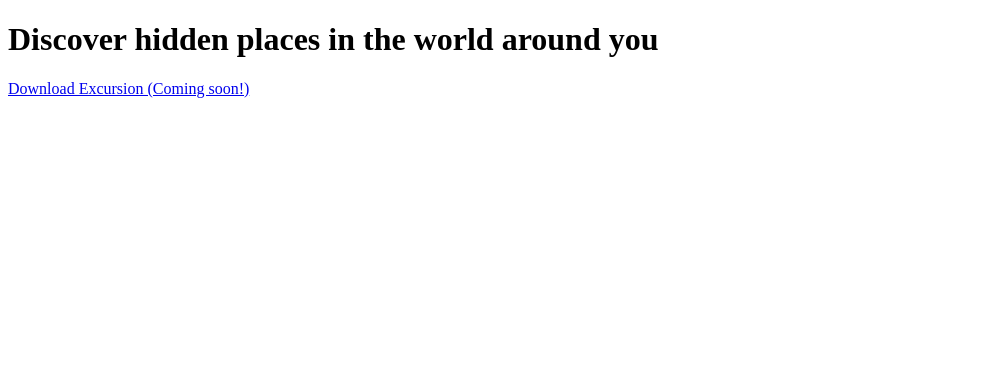
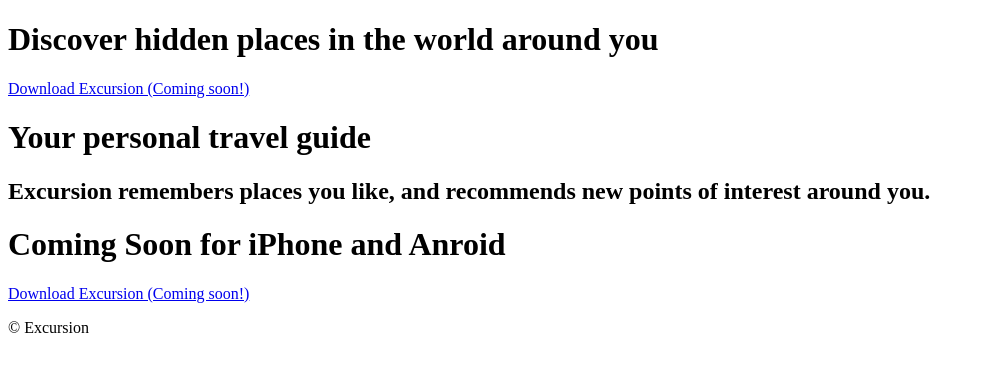
Before and after one commit to TiffanyMeryhew/excursion, a plain HTML site: page index.html in a window 1280 px wide. Shown: the whole page, without its empty margins (0-984 px from the left). Drawn offline with Linux system fonts and the light colour scheme.

Commit message:
added title, comments, more content and footer

```diff
--- a/index.html
+++ b/index.html
@@ -2,10 +2,18 @@
 <html>
   <head>
     <meta charset="utf-8">
-    <title></title>
+    <title>Excursion</title>
   </head>
   <body>
     <h1>Discover hidden places in the world around you</h1>
     <a href="#">Download Excursion (Coming soon!)</a>
+    <!-- photo/video of phone goes here -->
+    <h1>Your personal travel guide</h1>
+    <h2>Excursion remembers places you like, and recommends new points of interest around you.</h2>
+    <!-- photo of tent goes here -->
+    <!-- cell phone icon goes here -->
+    <h1>Coming Soon for iPhone and Anroid</h1>
+    <a href="#">Download Excursion (Coming soon!)</a>
+    <p id="footer">&copy; Excursion</p>
   </body>
 </html>
```
Also changed, not shown: 1 other file.
